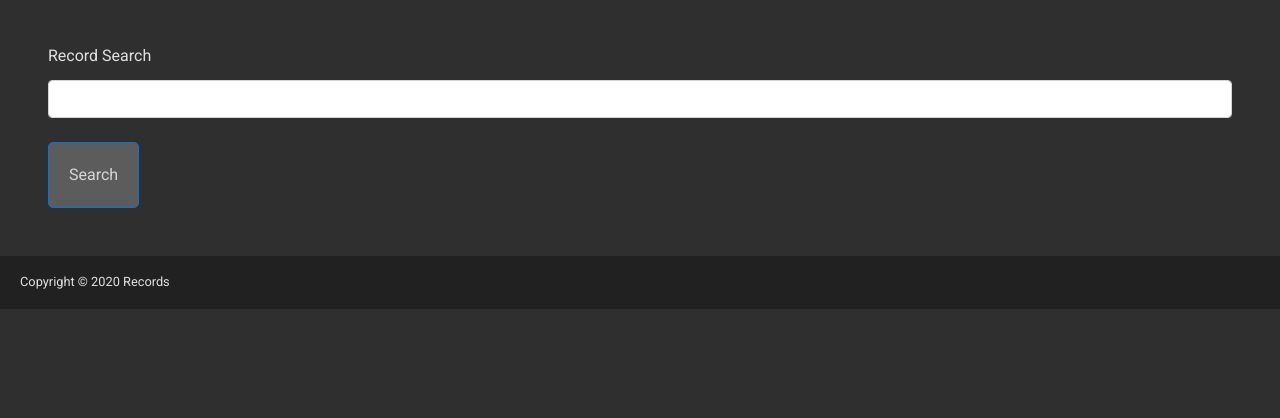
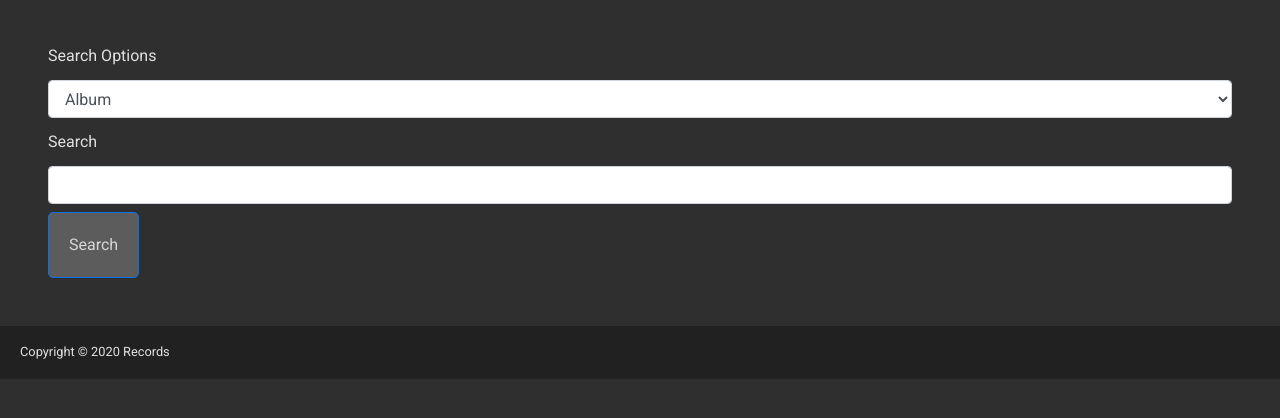
Before and after one commit to DylanKlintworth/Rockin-Records, a Flask app: page /search in a window 1280 px wide. Shown: the part 57-475 px from the top of the page. Run offline with Flask 2, Linux system fonts and the light colour scheme; parts of the project's set-up code (start-up, migrations or seed data) failed here and were passed over; some libraries are stand-ins or nearby versions.

Commit message:
changes from Zoom session

```diff
--- a/database/Templates/index.html
+++ b/database/Templates/index.html
@@ -44,7 +44,13 @@
                 {% endfor %}
             {% endif %}
         {% endwith %}
-        {% block content %}{% endblock %}
+        {% block content %}
+            {% for search in searches %}
+                <div>
+                    <p> Record: {{ search.record_name }} </p>
+                </div>
+            {% endfor %}
+        {% endblock %}
     </main>
     <footer>
         <section id="main-footer">
--- a/database/Templates/search.html
+++ b/database/Templates/search.html
@@ -4,12 +4,21 @@
         <form method="POST" action="" id="search-form" class="m-5">
             {{ form.hidden_tag() }}
             <div class="form-group">
-                {{ form.record_name.label(class="mb-3") }}
-                {{ form.record_name(class="form-control") }}
+                {{ form.search_type.label(class="mb-3") }}
+                {{ form.search_type(class="form-control") }}
+            </div>
+            <div>
+                {{ form.search_name.label(class="mb-3") }}
+                {{ form.search_name(class="form-control") }}
             </div>
             <div class="form-group">
                 {{ form.submit(class="btn btn-primary mt-2") }}
             </div>
         </form>
     </div>
+    {% for search in searches %}
+        <div>
+            <h1 class="m-5"> Record: {{ search.record_name }} </h1>
+        </div>
+    {% endfor  %}
 {% endblock %}
--- a/database/__init__.py
+++ b/database/__init__.py
@@ -6,6 +6,7 @@ from flask_login import LoginManager
 
 app = Flask(__name__)
 app.config['SECRET_KEY'] = 'O38mjKm7q-b9Sz_8D6oYBA'
+#app.config['SQLALCHEMY_DATABASE_URI'] = 'sqlite:///data.db'
 app.config['SQLALCHEMY_DATABASE_URI'] = 'mysql://dklintworth:8%c@@JP$%N33@localhost/record_store'
 db = SQLAlchemy(app)
 bcrypt = Bcrypt(app)
--- a/database/forms.py
+++ b/database/forms.py
@@ -1,12 +1,13 @@
 from flask_wtf import FlaskForm
-from wtforms import StringField, PasswordField, SubmitField, BooleanField, IntegerField
+from wtforms import StringField, PasswordField, SubmitField, BooleanField, SelectField
 from wtforms.validators import DataRequired, Email, EqualTo, ValidationError
 from flask_login import current_user
 from database.models import *
 
 
 class SearchForm(FlaskForm):
-    record_name = StringField('Record Search', validators=[DataRequired()])
+    search_type = SelectField('Search Options', validators=[DataRequired()], choices=[('albums', 'Album'), ('artists', 'Artist'), ('genres', 'Genre')])
+    search_name = StringField('Search', validators=[DataRequired()])
     submit = SubmitField('Search')
 
 
--- a/database/routes.py
+++ b/database/routes.py
@@ -3,6 +3,7 @@ from database import app, db, bcrypt
 from database.forms import SearchForm, RegistrationForm, LoginForm, UpdateAccountForm
 from database.models import *
 from flask_login import login_user, current_user, logout_user, login_required
+
 
 
 @app.route('/')
@@ -15,8 +16,12 @@ def home():
 def search():
     form = SearchForm()
     if form.validate_on_submit():
-        flash(f"Search completed for {form.record_name.data}!", 'success')
-        return redirect(url_for('home'))
+        flash(f"Search completed for {form.search_name.data}!", 'success')
+        if form.search_type.data == 'albums':
+            print(form.search_name.data)
+            record = f"%{form.search_name.data}%"
+            record_list = Records.query.filter(Records.record_name.like(record)).all()
+            return render_template('search.html', title='Search Records', form=form, searches=record_list)
     return render_template('search.html', title='Search Records', form=form)
 
 
@@ -50,6 +55,7 @@ def login():
             flash('Login Unsuccessful. Please check email and password', 'danger')
     return render_template('login.html', title='Login', form=form)
 
+
 @app.route("/logout")
 def logout():
     logout_user()
```
Also changed, not shown: database/data.db (added).
